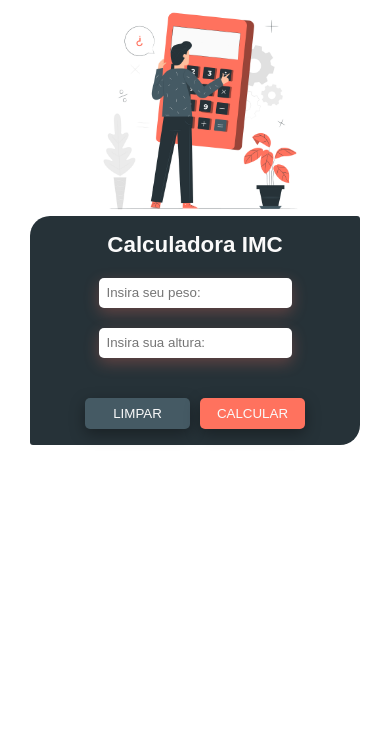
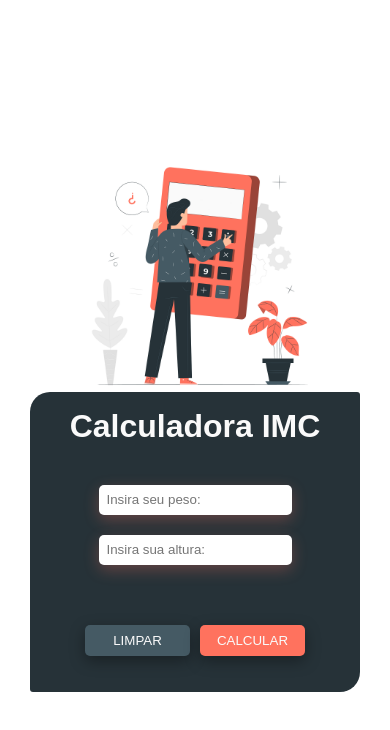
Before and after one commit to lisamignot/imc_calculator-react, a React (Vite) app: page / in a window 390 px wide. Shown: the top 730 px of the page. Built offline with nearby package versions, Linux system fonts and the light colour scheme.

Commit message:
style: ajustes em .css

```diff
--- a/src/components/Calculadora/Calculadora.module.css
+++ b/src/components/Calculadora/Calculadora.module.css
@@ -1,6 +1,8 @@
 .calculadora {
-    max-height: 300px;
+    height: 300px;
     width: 330px;
+    max-width: 100%;
+    max-height: 100%;
     padding: 24px;
     display: flex;
     flex-direction: column;
@@ -79,21 +81,16 @@
 
 @media screen and (max-width: 767px) {
     .calculadora {
-        max-width: 100%;
+        max-width: 95%;
         margin-top: 5px;
         margin-right: 0;
         margin-left: 0;
         padding: 16px;
     }
 
-    .calcTitulo {
-        font-size: 1.4em;
-        margin-bottom: 20px;
-    }
-
     .calcInput {
         flex-direction: column;
-        margin-bottom: 20px;
+        margin: 40px 0;
     }
 
     .input {
--- a/src/global.css
+++ b/src/global.css
@@ -15,7 +15,7 @@
 .container{
     margin: 0 auto;
     width: 100%;
-    max-height: 100vh;
+    height: 100vh;
     display: flex;
     align-items: center;
     justify-content: center;
@@ -32,14 +32,13 @@
 
 @media screen and (max-width: 767px) {
     .container {
-        max-width: 90%;
+        max-width: 100%;
         background-color: white;
         flex-direction: column;
-        justify-content: center;
+
     }
 
     .imgFundo {
         max-width: 60%;
-        max-height: 45vh;
     }
 }
```
